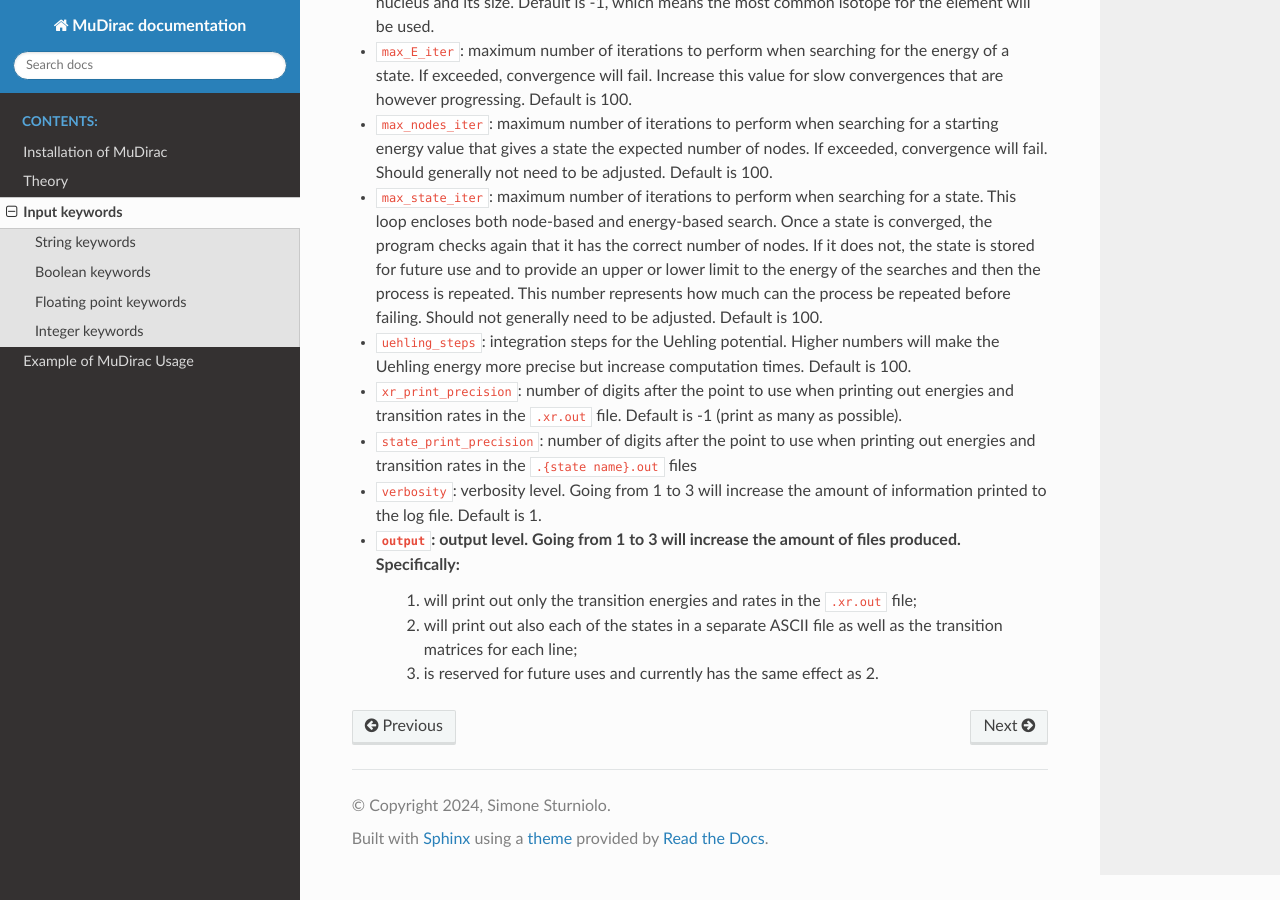
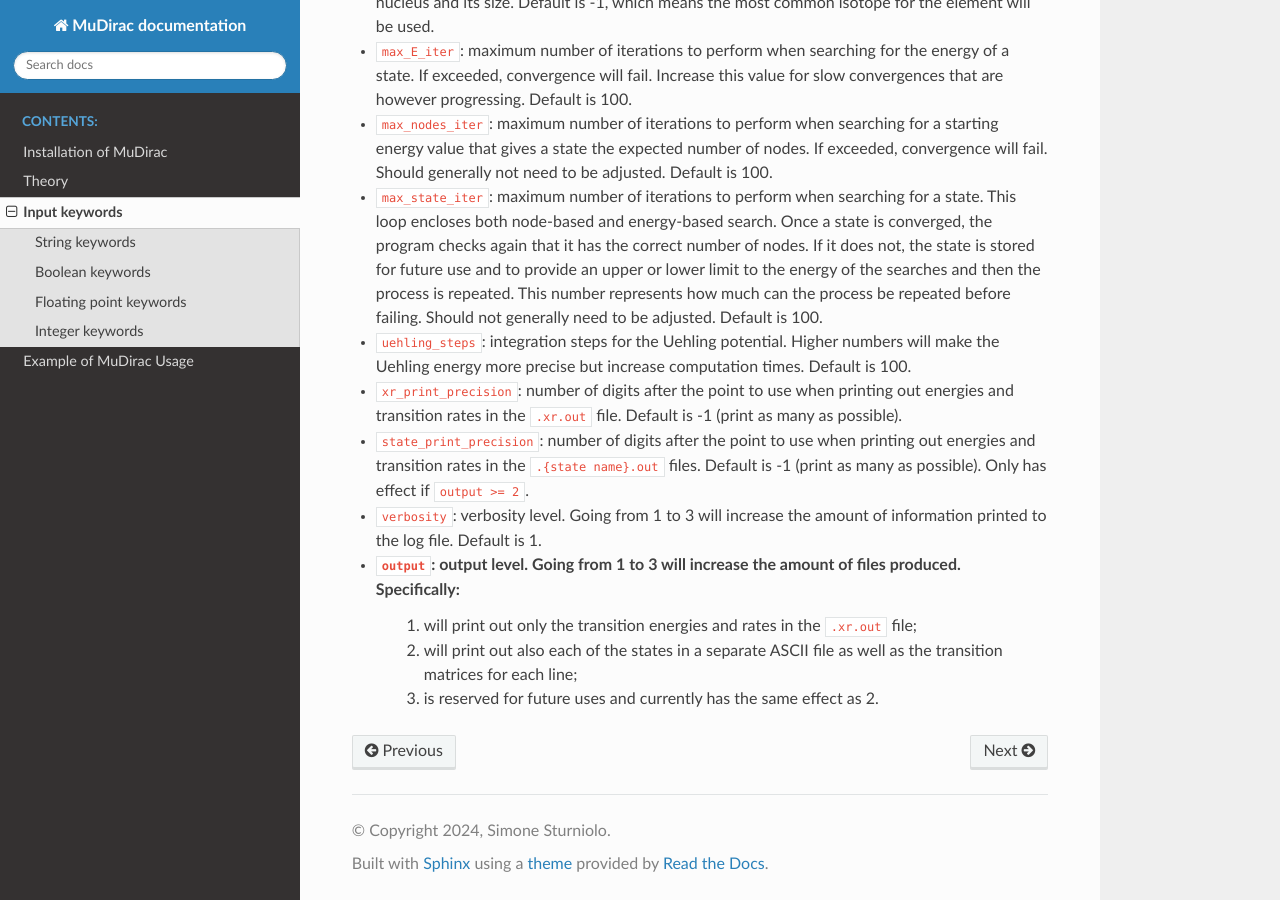
Before and after one commit to muon-spectroscopy-computational-project/mudirac, a Sphinx documentation site: the page built from docs/source/keywords.rst, in a window 1280 px wide and 900 px high, scrolled down 2401 px. Built offline with Sphinx 7.4.7 and the Read the Docs theme 2.0.0, drawn with Linux system fonts in a browser that asks for light colours.

Commit message:
Update docs/source/keywords.rst
Co-authored-by: patrick-austin <61705287+patrick-austin@users.noreply.github.com>

```diff
--- a/docs/source/keywords.rst
+++ b/docs/source/keywords.rst
@@ -66,7 +66,7 @@ Keywords that take an integer number as value.
 * :literal:`max_state_iter`: maximum number of iterations to perform when searching for a state. This loop encloses both node-based and energy-based search. Once a state is converged, the program checks again that it has the correct number of nodes. If it does not, the state is stored for future use and to provide an upper or lower limit to the energy of the searches and then the process is repeated. This number represents how much can the process be repeated before failing. Should not generally need to be adjusted. Default is 100.
 * :literal:`uehling_steps`: integration steps for the Uehling potential. Higher numbers will make the Uehling energy more precise but increase computation times. Default is 100.
 * :literal:`xr_print_precision`: number of digits after the point to use when printing out energies and transition rates in the :literal:`.xr.out` file. Default is -1 (print as many as possible).
-* :literal:`state_print_precision`: number of digits after the point to use when printing out energies and transition rates in the :literal:`.{state name}.out` files
+* :literal:`state_print_precision`: number of digits after the point to use when printing out energies and transition rates in the :literal:`.{state name}.out` files. Default is -1 (print as many as possible). Only has effect if :literal:`output >= 2`.
 * :literal:`verbosity`: verbosity level. Going from 1 to 3 will increase the amount of information printed to the log file. Default is 1.
 * :literal:`output`: output level. Going from 1 to 3 will increase the amount of files produced. Specifically:
    1. will print out only the transition energies and rates in the :literal:`.xr.out` file;
```
